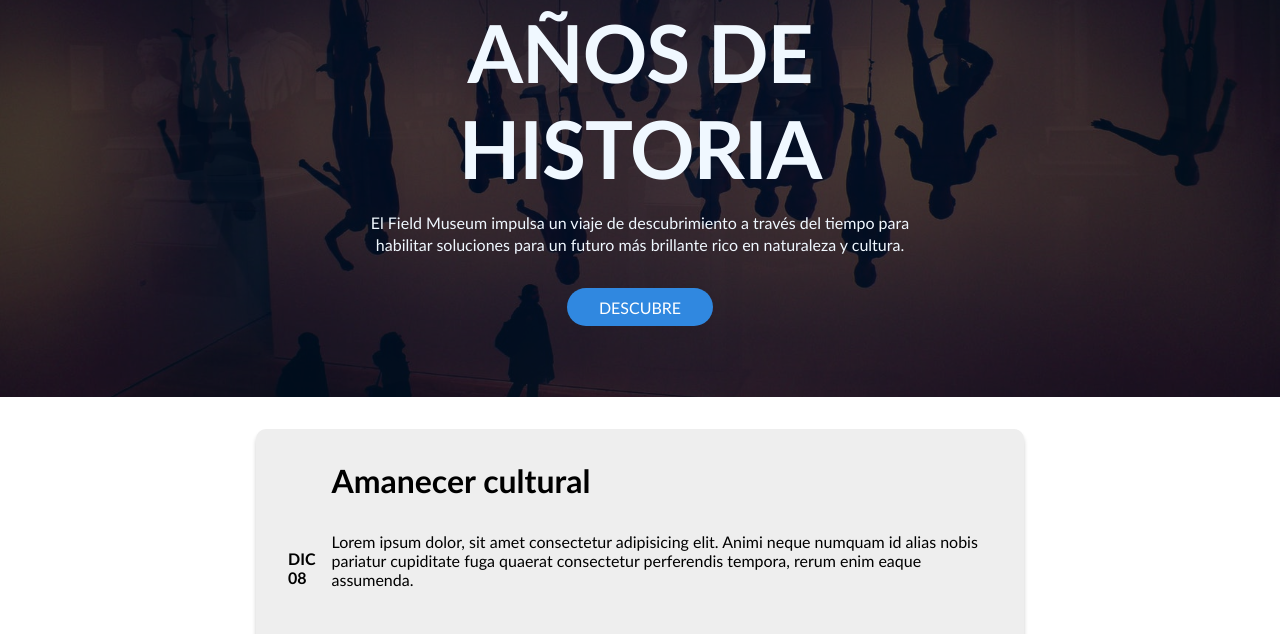
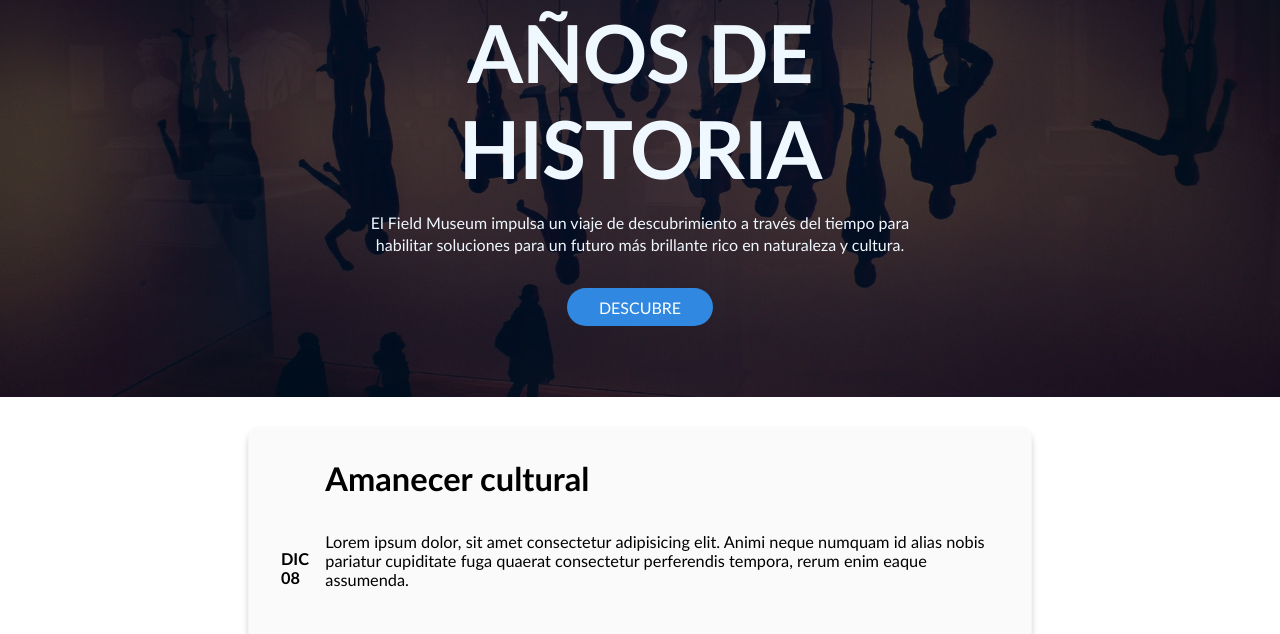
Before and after one commit to iamyhezi/Ejercicio-de-flexbox, a plain HTML site: page index.html in a window 1280 px wide. In both pictures the pointer is over the element 640 px from the left and 731 px from the top of the page. Shown: the part 163-797 px from the top of the page. Drawn offline with Linux system fonts and the light colour scheme.

Commit message:
Tarjetas animadas CSS

```diff
--- a/style.css
+++ b/style.css
@@ -10,6 +10,8 @@
     list-style: none;
     color: white;
 }
+
+
 /* -------------------- MENU ---------------------- */
 
 .main-header img {
@@ -37,6 +39,8 @@
     margin: 1rem 1.6rem;
     display: inline-flex;
 }
+
+
 /* -------------------- BANNER ---------------------- */
 
 .banner {
@@ -96,6 +100,8 @@
     padding: .6rem 2rem;
     border-radius: 50px;
 }
+
+
 /* --------------------BODY---------------------- */
 
 .tarjetas {
@@ -113,9 +119,16 @@
     justify-content: center;
     align-items: center;
     gap: 1rem;
-        box-shadow: 0 4px 4px rgba(0, 0, 0, .2);
+    box-shadow: 0 3px 3px rgba(0, 0, 0, .2);
     border-radius: 10px;
     background-color: #eee;
+    transition: all .2s ease-out;
+}
+
+.tarjeta:hover {
+    transform: scale(1.02);
+    box-shadow: 0 6px 6px rgba(0, 0, 0, .2);
+    background-color: rgb(250, 250, 250);
 }
 
 .tarjeta h1 {
@@ -187,7 +200,11 @@
     .tarjeta-info {
         display: block;
     }
+}
+
+
 /* --------------CLASE FLEXBOX--------------- */
+
 .flex-container {
     background-color: #aaa;
     height: 25rem;
@@ -197,6 +214,7 @@
     justify-content: center;
     /* position: relative; */
 }
+
 .news-info {
     background-color: #fa0;
     border: dashed 3px black;
@@ -214,6 +232,7 @@
     inset: 0;
     margin: auto; */
 }
+
 .segundo-div {
     background-color: brown;
 }
```
Lines whose indentation alone changed are shown as unchanged.
